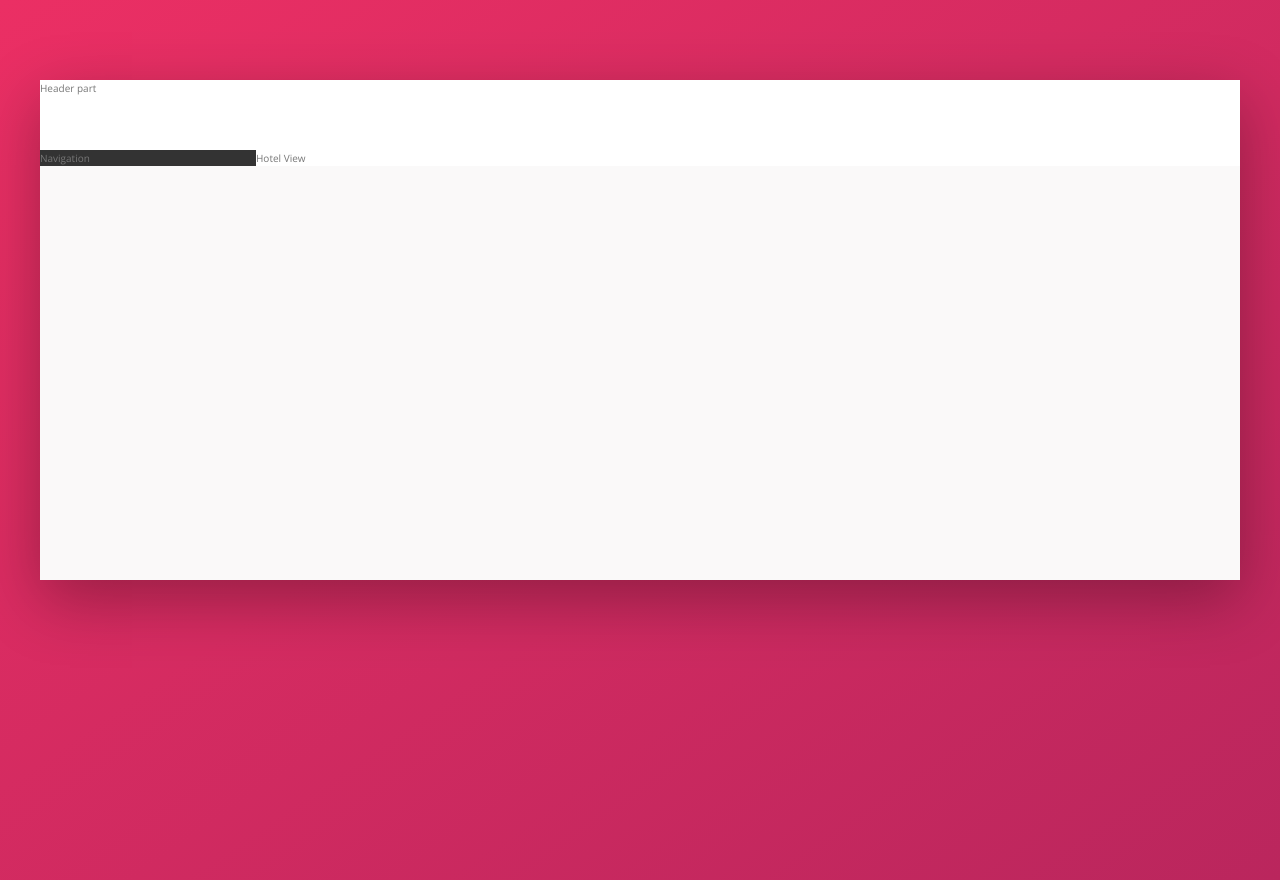
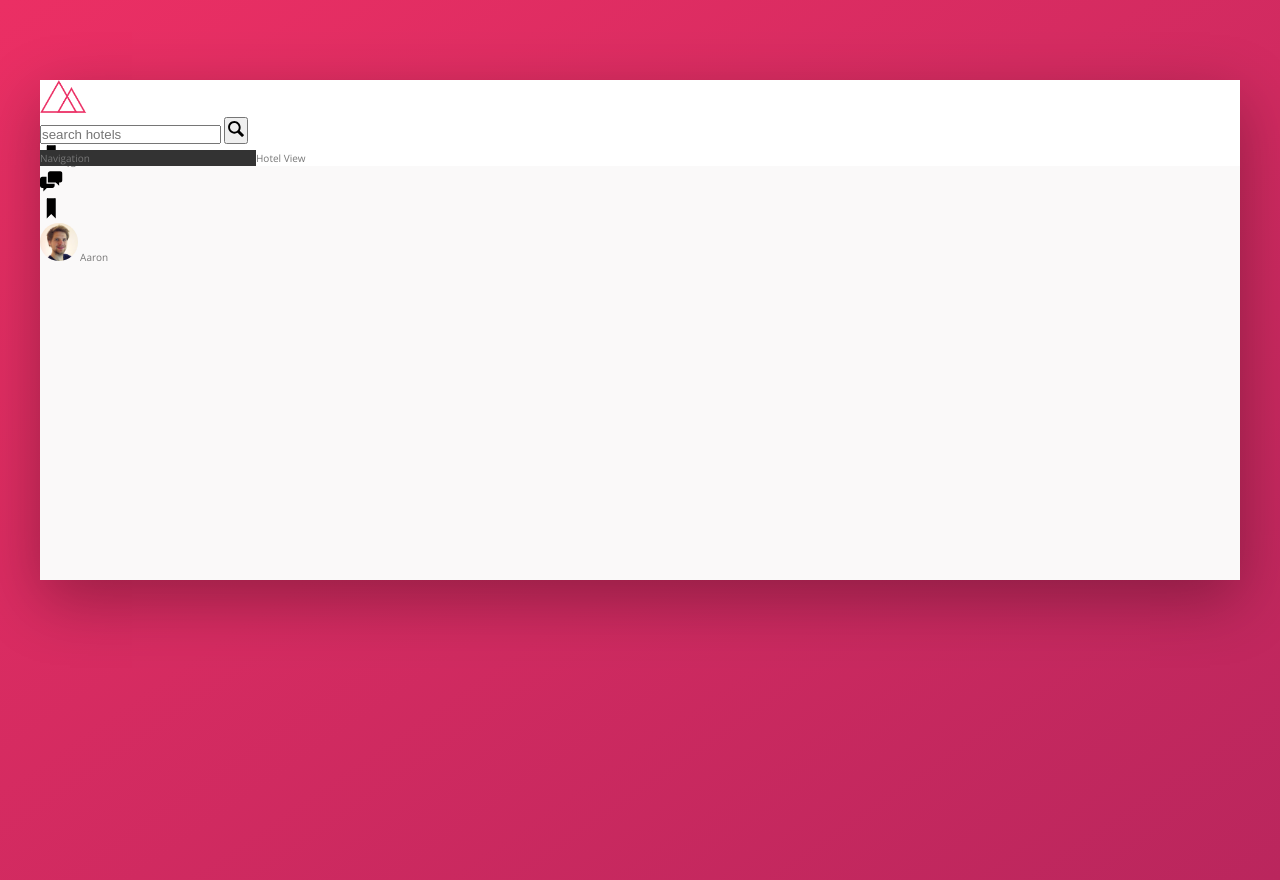
Before and after one commit to syn228/Trillo-flex, a website: page index.html in a window 1280 px wide. Drawn offline with nearby package versions, Linux system fonts and the light colour scheme.

Commit message:
icon imlpementation for several features

```diff
--- a/index.html
+++ b/index.html
@@ -13,7 +13,37 @@
     <body>
         <div class="container">
             <header class="header">
-                Header part
+                <img src="img/logo.png" alt="trillo logo" class="logo">
+                <form action="#" class="search">
+                    <input type="text" class="search__input" placeholder="search hotels">
+                    <button class="search__button">
+                        <svg class="search__icon">
+                            <use xlink:href="img/sprite.svg#icon-magnifying-glass"></use>
+                        </svg>
+                    </button>
+                </form>
+                <nav class="user-nav">
+                    <div class="user-nav__icon-box">
+                        <svg class="user-nav__icon">
+                            <use xlink:href="img/sprite.svg#icon-bookmark"></use>
+                        </svg>
+                        <span class="user-nav__notification">13</span>
+                    </div>
+                    <div class="user-nav__icon-box">
+                        <svg class="user-nav__icon">
+                            <use xlink:href="img/sprite.svg#icon-chat"></use>
+                        </svg>
+                    </div>
+                    <div class="user-nav__icon-box">
+                        <svg class="user-nav__icon">
+                            <use xlink:href="img/sprite.svg#icon-bookmark"></use>
+                        </svg>
+                    </div>
+                    <div class="user-nav__user">
+                        <img src="img/user.jpg" alt="User Photo" class="user-nav__user-photo">
+                        <span class="user-nav__user-name">Aaron</span>
+                    </div>
+                </nav>
             </header>
             <div class="content">
                 <nav class="sidebar">
--- a/sass/_components.scss
+++ b/sass/_components.scss
@@ -0,0 +1,49 @@
+// LOGO
+.logo {
+  height: 3.25rem;
+}
+
+
+// Search
+.search {
+  &__input {
+
+  }
+
+  &__button {
+
+  }
+
+  &__icon {
+    height: 2rem;
+    width: 2rem;
+  }
+}
+// User Navigation
+.user-nav {
+  &__icon-box {
+
+  }
+
+  &__icon {
+    height: 2.25rem;
+    width: 2.25rem;
+  }
+
+  &__notification {
+
+  }
+
+  &__user {
+
+  }
+
+  &__user-photo {
+    height: 3.75rem;
+    border-radius: 50%;
+  }
+
+  &__user-name {
+
+  }
+}
```
Also changed, not shown: css/style.css.
